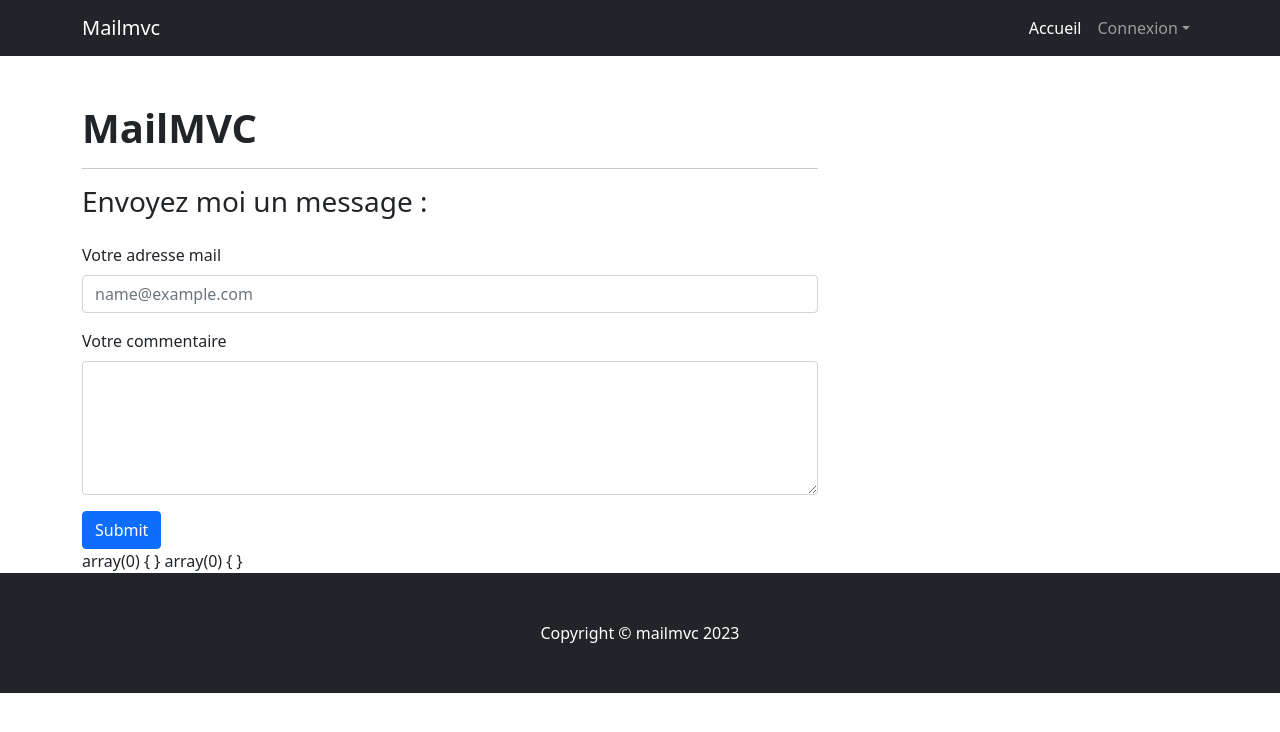
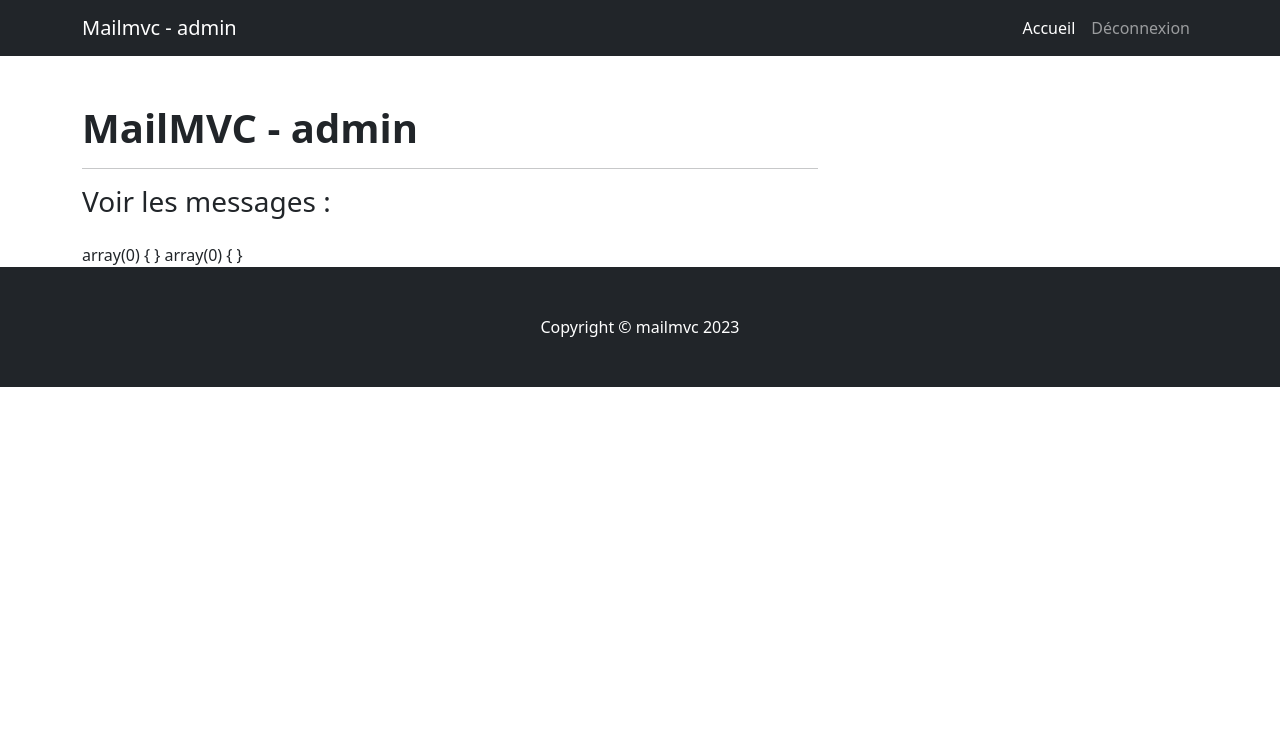
Before and after one commit to WebDevCF2m2022/mailmvc, a PHP site: template view/privateView.php in a window 1280 px wide. Shown: the top 732 px of the page. Run offline with PHP 8.4, Linux system fonts and the light colour scheme; the template is opened without the code that fills it, so the values that code supplies are empty.

Commit message:
disconnect ok

```diff
--- a/view/privateView.php
+++ b/view/privateView.php
@@ -15,35 +15,14 @@
 <!-- Responsive navbar-->
 <nav class="navbar navbar-expand-lg navbar-dark bg-dark">
     <div class="container">
-        <a class="navbar-brand" href="./">Mailmvc</a>
+        <a class="navbar-brand" href="./">Mailmvc - admin</a>
         <button class="navbar-toggler" type="button" data-bs-toggle="collapse" data-bs-target="#navbarSupportedContent"
                 aria-controls="navbarSupportedContent" aria-expanded="false" aria-label="Toggle navigation"><span
                     class="navbar-toggler-icon"></span></button>
         <div class="collapse navbar-collapse" id="navbarSupportedContent">
             <ul class="navbar-nav ms-auto mb-2 mb-lg-0">
                 <li class="nav-item"><a class="nav-link active" href="./">Accueil</a></li>
-                <li class="nav-item dropdown">
-                    <a class="nav-link dropdown-toggle" id="navbarDropdown" href="#" role="button"
-                       data-bs-toggle="dropdown" aria-expanded="false">Connexion</a>
-                    <ul class="dropdown-menu dropdown-menu-end" aria-labelledby="navbarDropdown">
-                        <form name="connexion" action="" method="post">
-                            <li class="dropdown-item" style="display: flex;justify-content: space-around;">
-                                <input name="username" class="dropdown-item" placeholder="Votre nom d'utilisateur"
-                                       required></input>
-                            </li>
-                            <li class="dropdown-item" style="display: flex;justify-content: space-around;">
-                                <input name="password" class="dropdown-item" placeholder="Votre mot de passe"
-                                       required></input>
-                            </li>
-
-                            <li>
-                                <hr class="dropdown-divider">
-                            </li>
-                            <li class="dropdown-item" style="display: flex;justify-content: space-around;">
-                                <input type="submit" class="btn btn-primary"></input>
-                        </form>
-                    </ul>
-                </li>
+                <li class="nav-item"><a class="nav-link" href="./?disconnect">Déconnexion</a></li>
 
             </ul>
         </div>
@@ -56,14 +35,12 @@
             <!-- Post header-->
             <header class="mb-4">
                 <!-- Post title-->
-                <h1 class="fw-bolder mb-1">MailMVC</h1>
+                <h1 class="fw-bolder mb-1">MailMVC - admin</h1>
                 <hr>
 
-                <h3>Envoyez moi un message : </h3>
+                <h3>Voir les messages : </h3>
             </header>
 
-            <form method="POST" action="" name="messages">
-                <div class="mb-3">
                     <?php
                     if (isset($message)):
                         ?>
@@ -71,18 +48,7 @@
                     <?php
                     endif;
                     ?>
-                    <label for="exampleFormControlInput1" class="form-label">Votre adresse mail</label>
-                    <input name="messagesmail" type="email" class="form-control" id="exampleFormControlInput1"
-                           placeholder="name@example.com" required>
-                </div>
-                <div class="mb-3">
-                    <label for="exampleFormControlTextarea1" class="form-label">Votre commentaire</label>
-                    <textarea name="messagestext" class="form-control" id="exampleFormControlTextarea1" rows="5"
-                              required></textarea>
-                </div>
 
-                <button type="submit" class="btn btn-primary">Submit</button>
-            </form>
             <?php
             var_dump($_SESSION, $_POST);
             ?>
```
Also changed, not shown: controller/privateController.php (+10 -12 lines).
